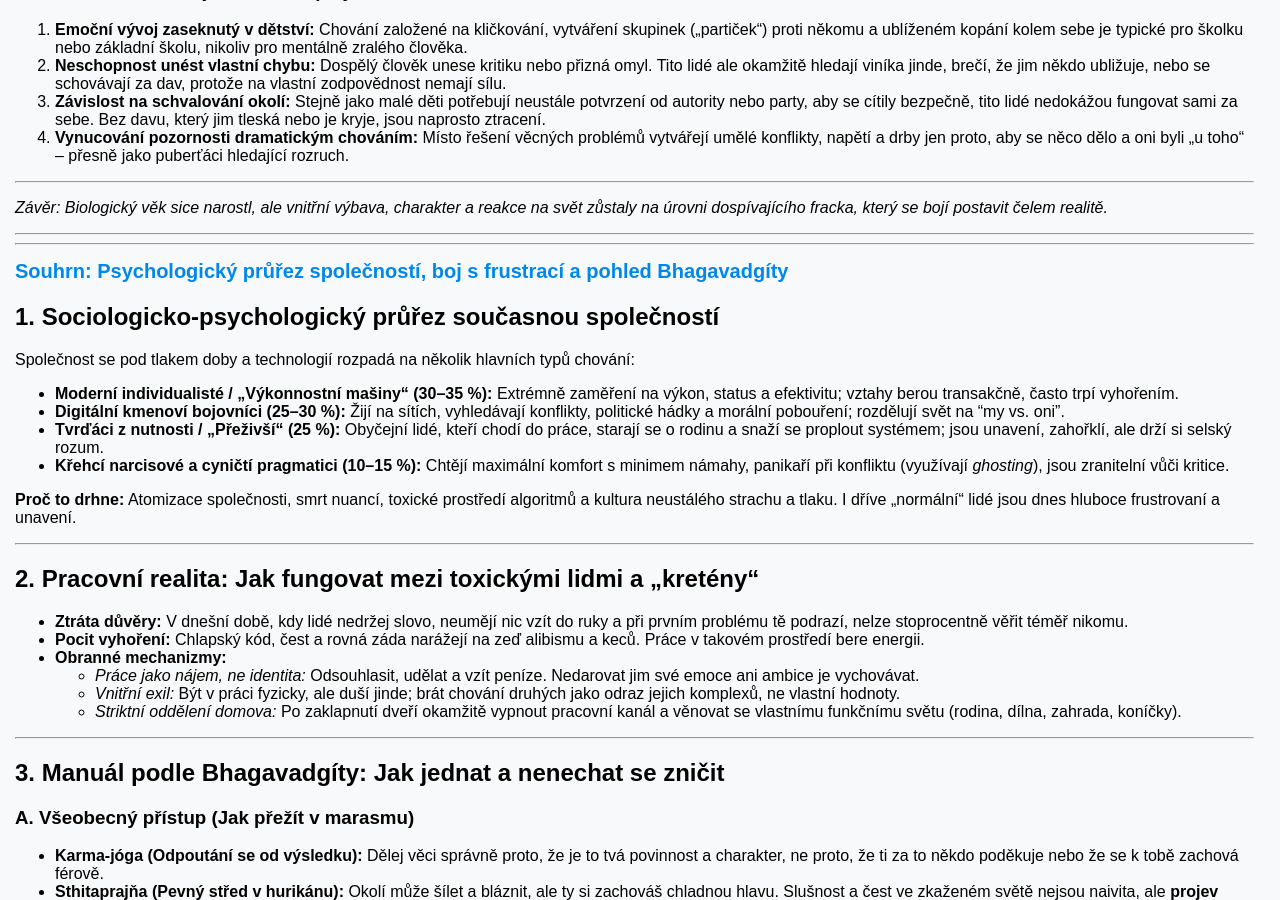
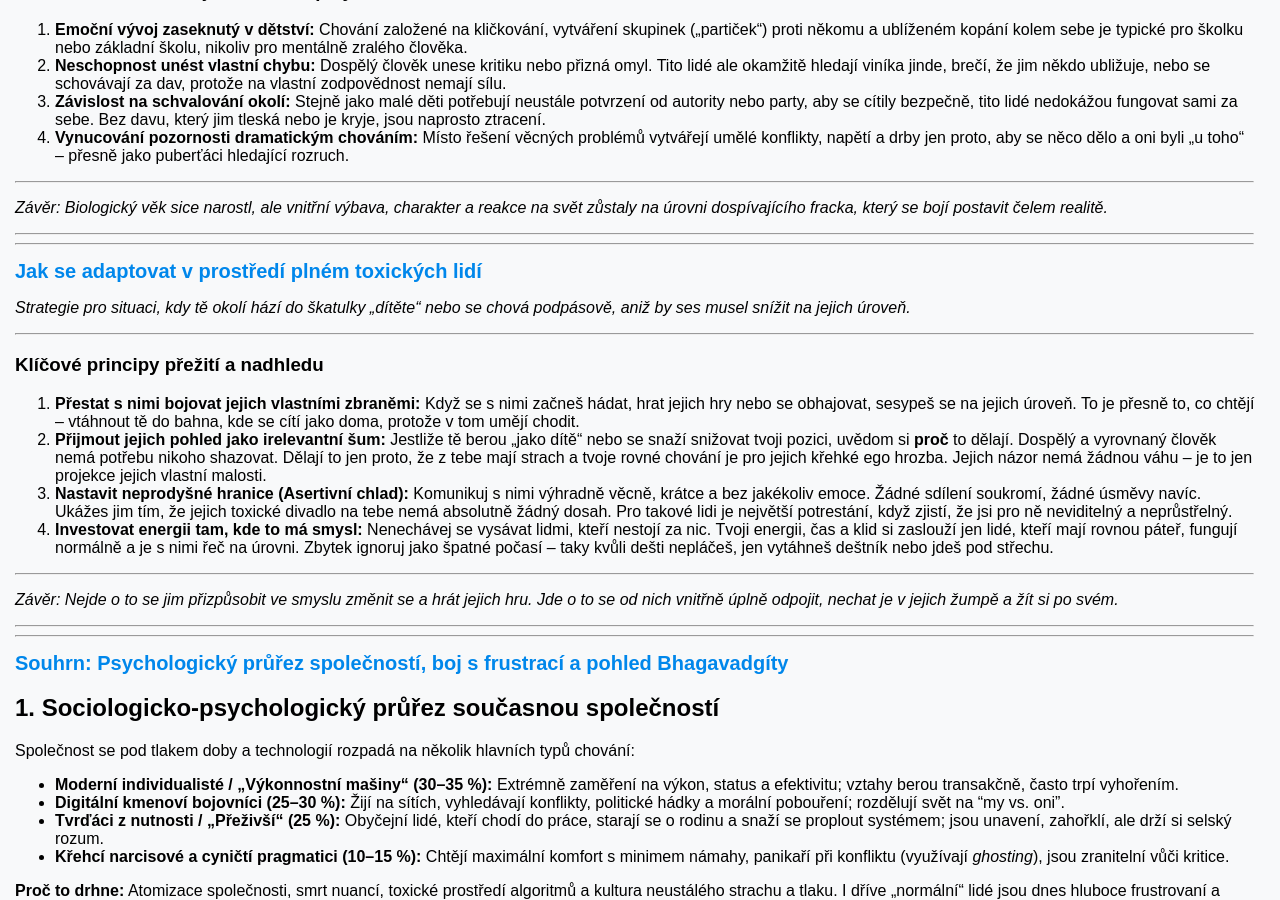
Before and after one commit to bedjan/bedjan.github.io, a Jekyll site: the page built from jak.md, in a window 1280 px wide and 900 px high, scrolled down 1871 px. Built offline with Jekyll 4.4.1, drawn with Linux system fonts in a browser that asks for light colours; our own code applies the rules of GitHub Pages for plain Markdown files.

Commit message:
Update jak.md

```diff
--- a/jak.md
+++ b/jak.md
@@ -90,6 +90,22 @@ Odvádíš svou poctivou práci kvůli sobě a své hrdosti, ne kvůli nim. Vzal
 ---
 *Závěr: Biologický věk sice narostl, ale vnitřní výbava, charakter a reakce na svět zůstaly na úrovni dospívajícího fracka, který se bojí postavit čelem realitě.*
 
+-------
+-------
+# Jak se adaptovat v prostředí plném toxických lidí
+
+*Strategie pro situaci, kdy tě okolí hází do škatulky „dítěte“ nebo se chová podpásově, aniž by ses musel snížit na jejich úroveň.*
+
+---
+
+### Klíčové principy přežití a nadhledu
+1. **Přestat s nimi bojovat jejich vlastními zbraněmi:** Když se s nimi začneš hádat, hrat jejich hry nebo se obhajovat, sesypeš se na jejich úroveň. To je přesně to, co chtějí – vtáhnout tě do bahna, kde se cítí jako doma, protože v tom umějí chodit.
+2. **Přijmout jejich pohled jako irelevantní šum:** Jestliže tě berou „jako dítě“ nebo se snaží snižovat tvoji pozici, uvědom si **proč** to dělají. Dospělý a vyrovnaný člověk nemá potřebu nikoho shazovat. Dělají to jen proto, že z tebe mají strach a tvoje rovné chování je pro jejich křehké ego hrozba. Jejich názor nemá žádnou váhu – je to jen projekce jejich vlastní malosti.
+3. **Nastavit neprodyšné hranice (Asertivní chlad):** Komunikuj s nimi výhradně věcně, krátce a bez jakékoliv emoce. Žádné sdílení soukromí, žádné úsměvy navíc. Ukážes jim tím, že jejich toxické divadlo na tebe nemá absolutně žádný dosah. Pro takové lidi je největší potrestání, když zjistí, že jsi pro ně neviditelný a neprůstřelný.
+4. **Investovat energii tam, kde to má smysl:** Nenechávej se vysávat lidmi, kteří nestojí za nic. Tvoji energii, čas a klid si zaslouží jen lidé, kteří mají rovnou páteř, fungují normálně a je s nimi řeč na úrovni. Zbytek ignoruj jako špatné počasí – taky kvůli dešti nepláčeš, jen vytáhneš deštník nebo jdeš pod střechu.
+
+---
+*Závěr: Nejde o to se jim přizpůsobit ve smyslu změnit se a hrát jejich hru. Jde o to se od nich vnitřně úplně odpojit, nechat je v jejich žumpě a žít si po svém.*
 
 
 -------
```
